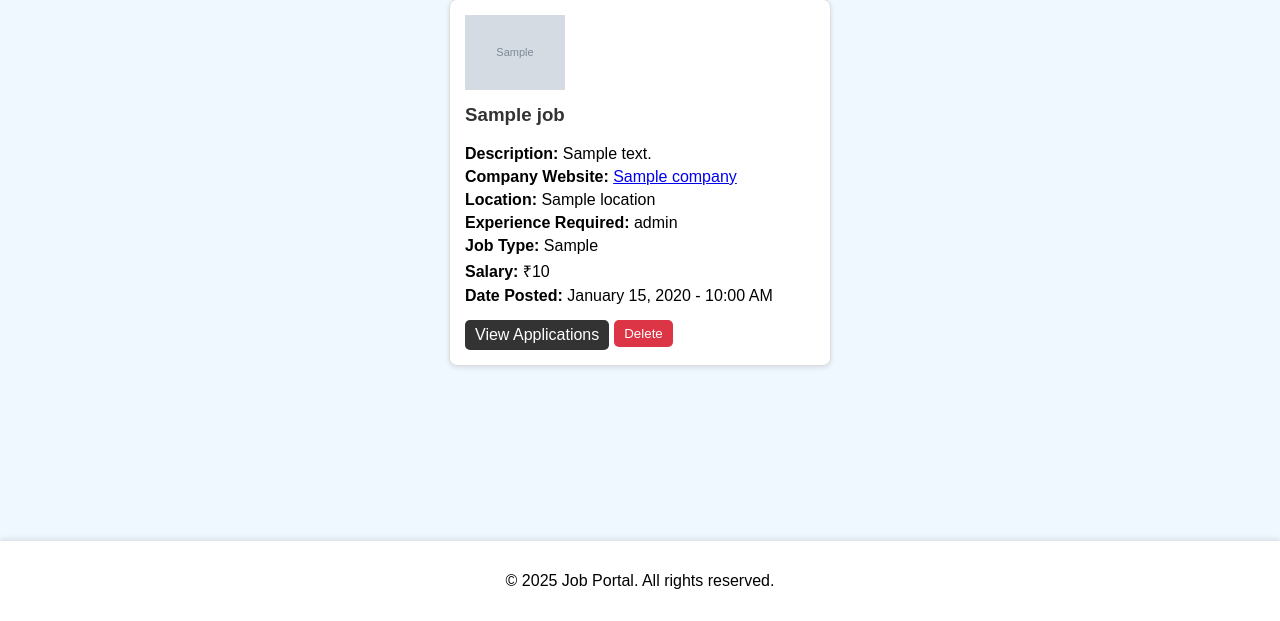
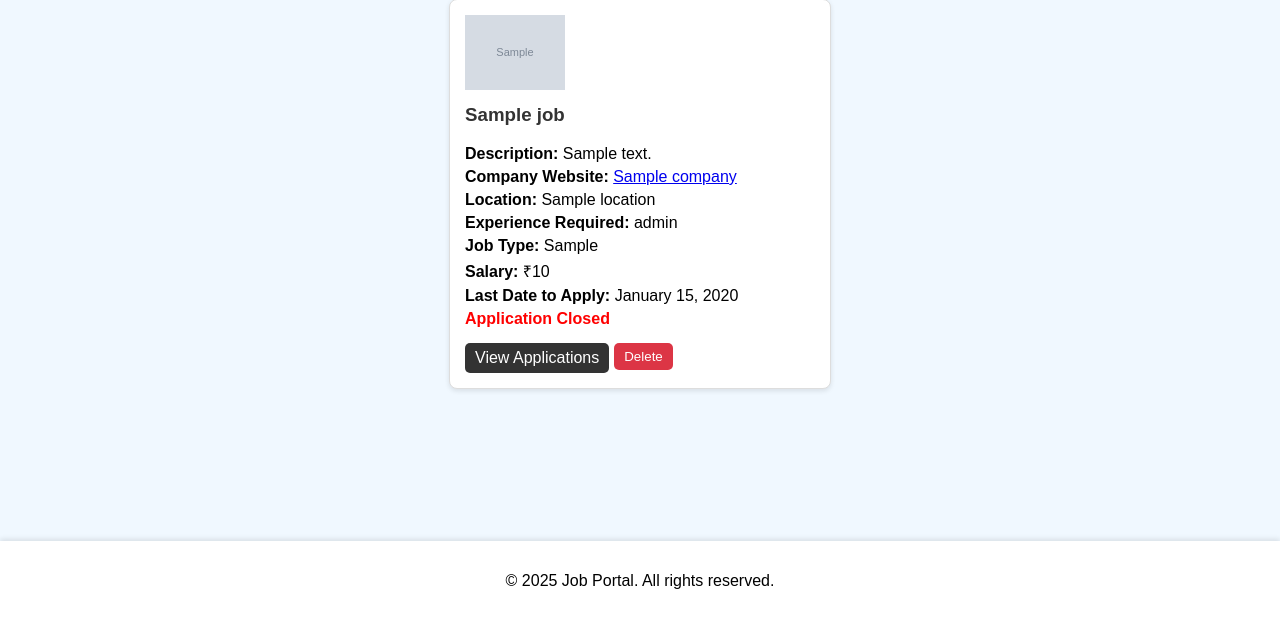
Before and after one commit to VaishnaviRaoB/Career_Edge, a Django app: template Career_edge/templates/view_jobs.html in a window 1280 px wide. Shown: the part 179-800 px from the top of the page. Run offline with Django 3.2, Linux system fonts and the light colour scheme; the template is opened without the code that fills it: most values are stand-ins (such as "Sample title", 1, 10 or a date in 2020); grey boxes marked "Sample" are stand-in pictures; data that the repository does not hold is empty.

Commit message:
Last Date Updates

```diff
--- a/Career_edge/career_edge/forms.py
+++ b/Career_edge/career_edge/forms.py
@@ -9,7 +9,7 @@ from .models import Job# forms.py
 class JobForm(forms.ModelForm):
     class Meta:
         model = Job
-        fields = ['title', 'description', 'company', 'location', 'skills', 'salary', 'job_type', 'experience_level', 'logo']
+        fields = ['title', 'description', 'company', 'location', 'skills', 'salary', 'job_type', 'experience_level', 'logo','last_date_to_apply']
         widgets = {
             'title': forms.TextInput(attrs={'class': 'form-control', 'placeholder': 'Job Title', 'required': True}),
             'description': forms.Textarea(attrs={'class': 'form-control', 'placeholder': 'Job Description', 'required': True}),
@@ -19,6 +19,7 @@ class JobForm(forms.ModelForm):
             'salary': forms.TextInput(attrs={'class': 'form-control', 'placeholder': 'Salary (e.g. 60000-90000)', 'required': True}),
             'job_type': forms.Select(attrs={'class': 'form-control'}),
             'experience_level': forms.Select(attrs={'class': 'form-control'}),
+            'last_date_to_apply': forms.DateInput(attrs={'type': 'date'}),
         }
 
     def clean_salary(self):
--- a/Career_edge/career_edge/models.py
+++ b/Career_edge/career_edge/models.py
@@ -51,6 +51,7 @@ class Job(models.Model):
     salary = models.CharField(max_length=50, blank=True, null=True)
     date_posted = models.DateTimeField(default=timezone.now)
     logo = models.ImageField(upload_to='job_logos/', blank=True, null=True)
+    last_date_to_apply = models.DateField(null=True, blank=True)
 
 
     def __str__(self):
--- a/Career_edge/templates/view_jobs.html
+++ b/Career_edge/templates/view_jobs.html
@@ -311,8 +311,7 @@
                 <p class="job-detail"><strong>Experience Required:</strong> {{ job.experience_level }}</p>
                 <p class="job-detail"><strong>Job Type:</strong> {{ job.job_type }}</p>
                 <p class="job-detail"><strong>Salary:</strong> ₹{{ job.salary }}</p>
-                <p class="job-detail"><strong>Date Posted:</strong> {{ job.date_posted|date:"F d, Y - h:i A" }}</p>
-
+                <p class="job-detail"><strong>Last Date to Apply:</strong> <span class="job-last-date">{{ job.last_date_to_apply|date:"F d, Y" }}</span></p>
                 <div class="action-buttons">
                     <a href="{% url 'view_job_applications' job.id %}" class="view-button">View Applications</a>
 
@@ -343,5 +342,24 @@
     <footer>
         <p>&copy; 2025 Job Portal. All rights reserved.</p>
     </footer>
+    <script>
+        // Get today's date
+        const today = new Date().toISOString().split('T')[0]; // 'YYYY-MM-DD' format
+
+        // Loop through each job's last date to apply and check if it's passed
+        document.querySelectorAll('.job-last-date').forEach(function(lastDateElement) {
+            const lastDate = lastDateElement.textContent.trim();  // Get the last date text
+
+            if (lastDate) {
+                // Convert the last date string to a Date object
+                const jobLastDate = new Date(lastDate);
+
+                if (jobLastDate < new Date(today)) {
+                    // If the last date has passed, highlight the job listing as "Application Closed"
+                    lastDateElement.parentElement.innerHTML += '<p class="job-detail" style="color: red;"><strong>Application Closed</strong></p>';
+                }
+            }
+        });
+    </script>
 </body>
 </html>
```
Also changed, not shown: Career_edge/career_edge/migrations/0031_job_last_date_to_apply.py (added), Career_edge/media/job_logos/WIN_20240515_14_53_56_Pro.jpg (added).
